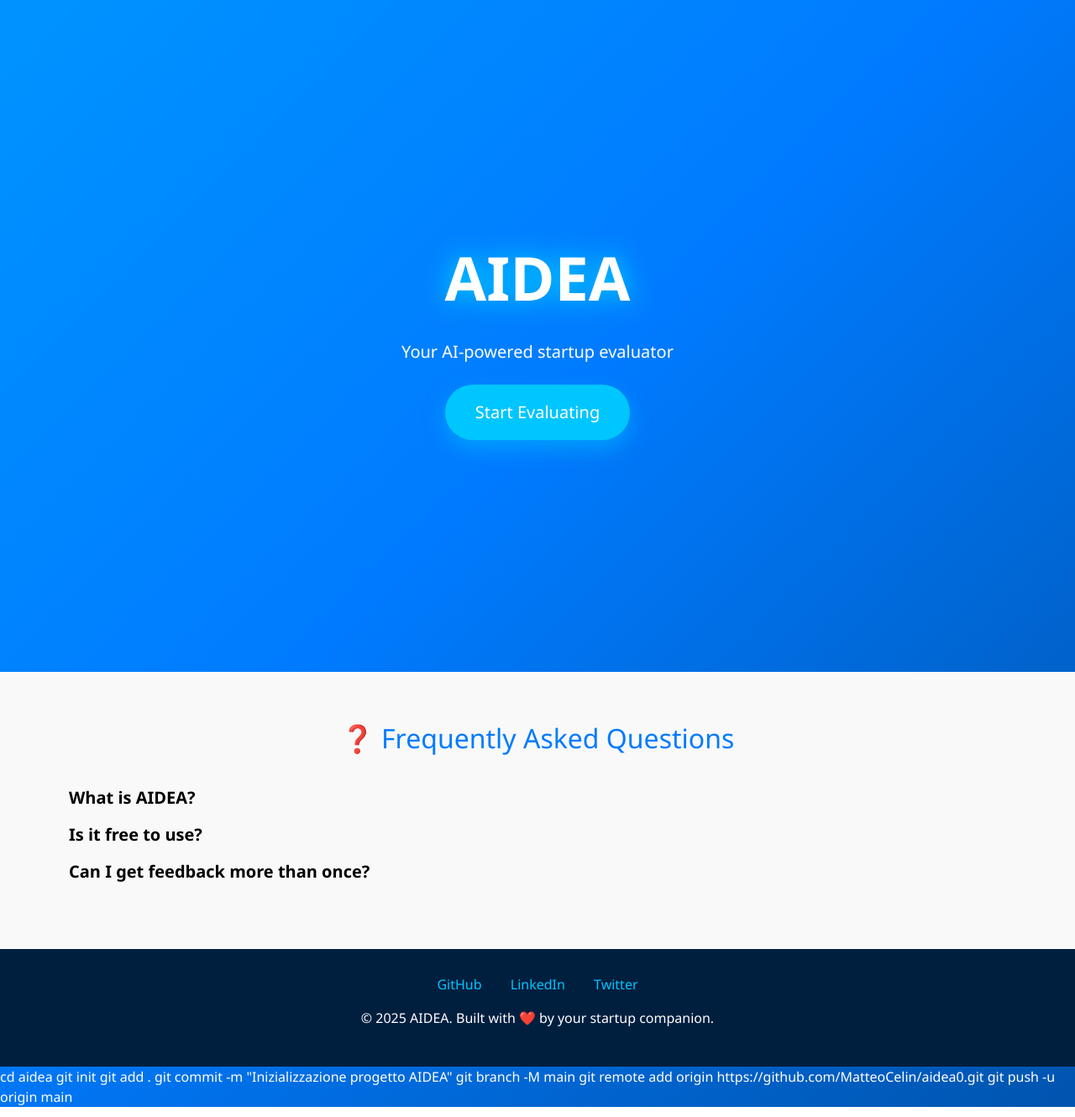
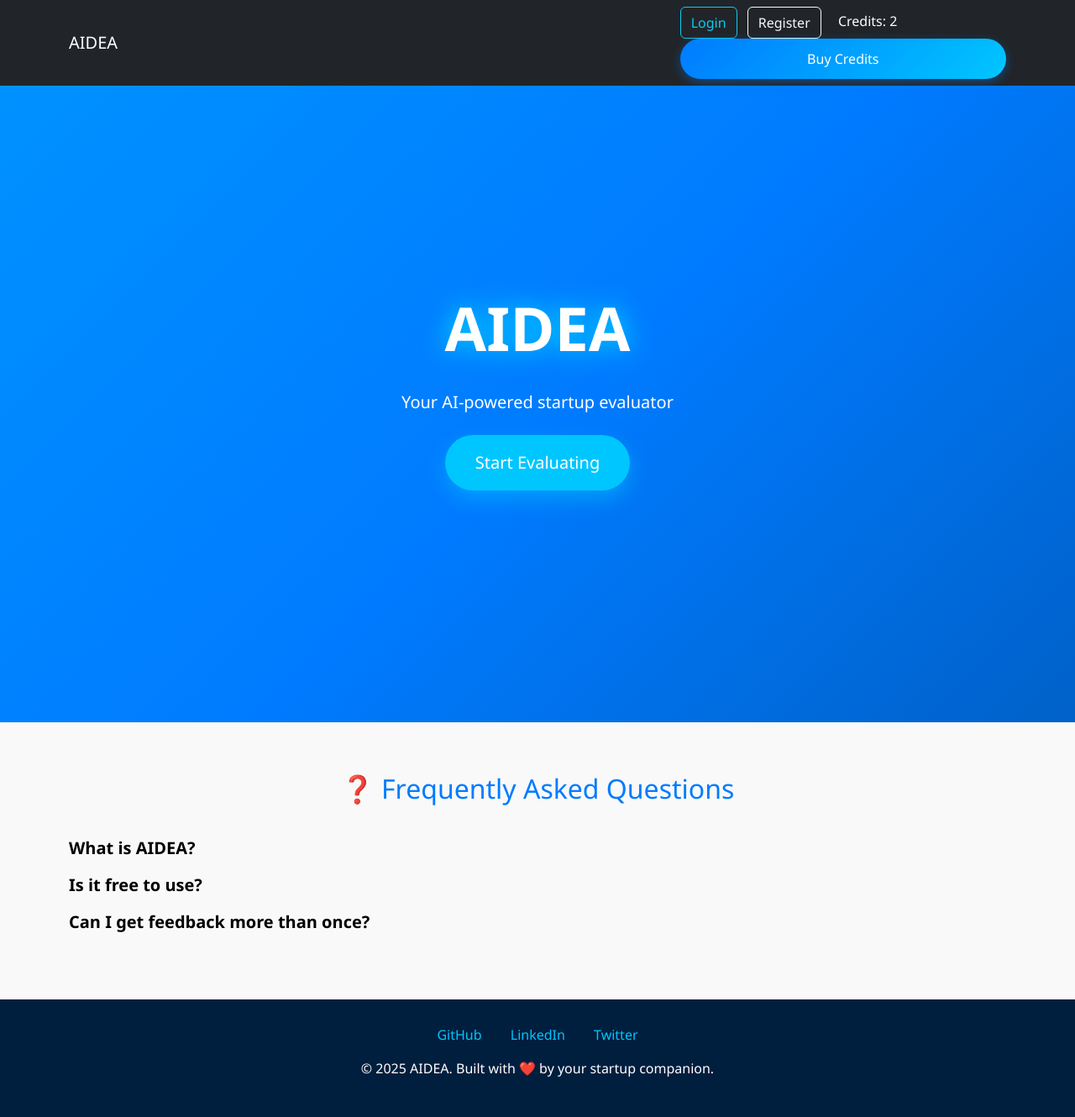
Before and after one commit to OSS-Mind/aidea0, a Flask app: page / in a window 1280 px wide. Shown: the whole page at 84% size. Run offline with Flask 3, Linux system fonts and the light colour scheme; some libraries are stand-ins or nearby versions.

Commit message:
Added login, register, and credit purchase UI

```diff
--- a/templates/index.html
+++ b/templates/index.html
@@ -109,7 +109,6 @@
       margin-top: 10px;
     }
 
-    /* FAQ SECTION */
     .faq-section {
       background: #f9f9f9;
       color: #000;
@@ -136,7 +135,6 @@
       padding-left: 15px;
     }
 
-    /* FOOTER */
     footer {
       background-color: #001f3f;
       color: white;
@@ -157,6 +155,72 @@
   </style>
 </head>
 <body>
+
+  <!-- 🔽 NUOVO BLOCCO: NAVBAR -->
+  <nav class="navbar navbar-expand-lg navbar-dark bg-dark fixed-top">
+    <div class="container">
+      <a class="navbar-brand" href="#">AIDEA</a>
+      <div class="ms-auto">
+        <button class="btn btn-outline-info me-2" data-bs-toggle="modal" data-bs-target="#loginModal">Login</button>
+        <button class="btn btn-outline-light me-3" data-bs-toggle="modal" data-bs-target="#registerModal">Register</button>
+        <span class="text-white me-3" id="creditsDisplay">Credits: 2</span>
+        <button class="btn btn-primary" data-bs-toggle="modal" data-bs-target="#buyModal">Buy Credits</button>
+      </div>
+    </div>
+  </nav>
+  <div style="height: 60px;"></div>
+
+  <!-- 🔽 MODAL LOGIN -->
+  <div class="modal fade" id="loginModal" tabindex="-1" aria-labelledby="loginModalLabel" aria-hidden="true">
+    <div class="modal-dialog">
+      <div class="modal-content bg-light text-dark">
+        <div class="modal-header">
+          <h5 class="modal-title" id="loginModalLabel">Login</h5>
+          <button type="button" class="btn-close" data-bs-dismiss="modal"></button>
+        </div>
+        <div class="modal-body">
+          <input type="email" class="form-control mb-3" placeholder="Email">
+          <input type="password" class="form-control mb-3" placeholder="Password">
+          <button class="btn btn-primary w-100">Log In</button>
+        </div>
+      </div>
+    </div>
+  </div>
+
+  <!-- 🔽 MODAL REGISTER -->
+  <div class="modal fade" id="registerModal" tabindex="-1" aria-labelledby="registerModalLabel" aria-hidden="true">
+    <div class="modal-dialog">
+      <div class="modal-content bg-light text-dark">
+        <div class="modal-header">
+          <h5 class="modal-title" id="registerModalLabel">Register</h5>
+          <button type="button" class="btn-close" data-bs-dismiss="modal"></button>
+        </div>
+        <div class="modal-body">
+          <input type="text" class="form-control mb-3" placeholder="Name">
+          <input type="email" class="form-control mb-3" placeholder="Email">
+          <input type="password" class="form-control mb-3" placeholder="Password">
+          <button class="btn btn-success w-100">Sign Up</button>
+        </div>
+      </div>
+    </div>
+  </div>
+
+  <!-- 🔽 MODAL BUY CREDITS -->
+  <div class="modal fade" id="buyModal" tabindex="-1" aria-labelledby="buyModalLabel" aria-hidden="true">
+    <div class="modal-dialog">
+      <div class="modal-content bg-light text-dark">
+        <div class="modal-header">
+          <h5 class="modal-title" id="buyModalLabel">Buy Credit Packages</h5>
+          <button type="button" class="btn-close" data-bs-dismiss="modal"></button>
+        </div>
+        <div class="modal-body text-center">
+          <button class="btn btn-outline-primary w-100 mb-3">🎯 5 Evaluations - €2</button>
+          <button class="btn btn-outline-success w-100 mb-3">🚀 10 Evaluations - €3</button>
+          <button class="btn btn-outline-dark w-100">💼 Unlimited - Coming Soon</button>
+        </div>
+      </div>
+    </div>
+  </div>
 
   <!-- HERO SECTION -->
   <section class="hero-section">
@@ -265,18 +329,10 @@
       });
     });
 
-    // FAQ toggle
     $('.faq-item h5').on('click', function () {
       $(this).next('.faq-answer').slideToggle(300);
     });
   </script>
 </body>
 </html>
-
-cd aidea
-git init
-git add .
-git commit -m "Inizializzazione progetto AIDEA"
-git branch -M main
-git remote add origin https://github.com/MatteoCelin/aidea0.git
-git push -u origin main
+</details>
```
